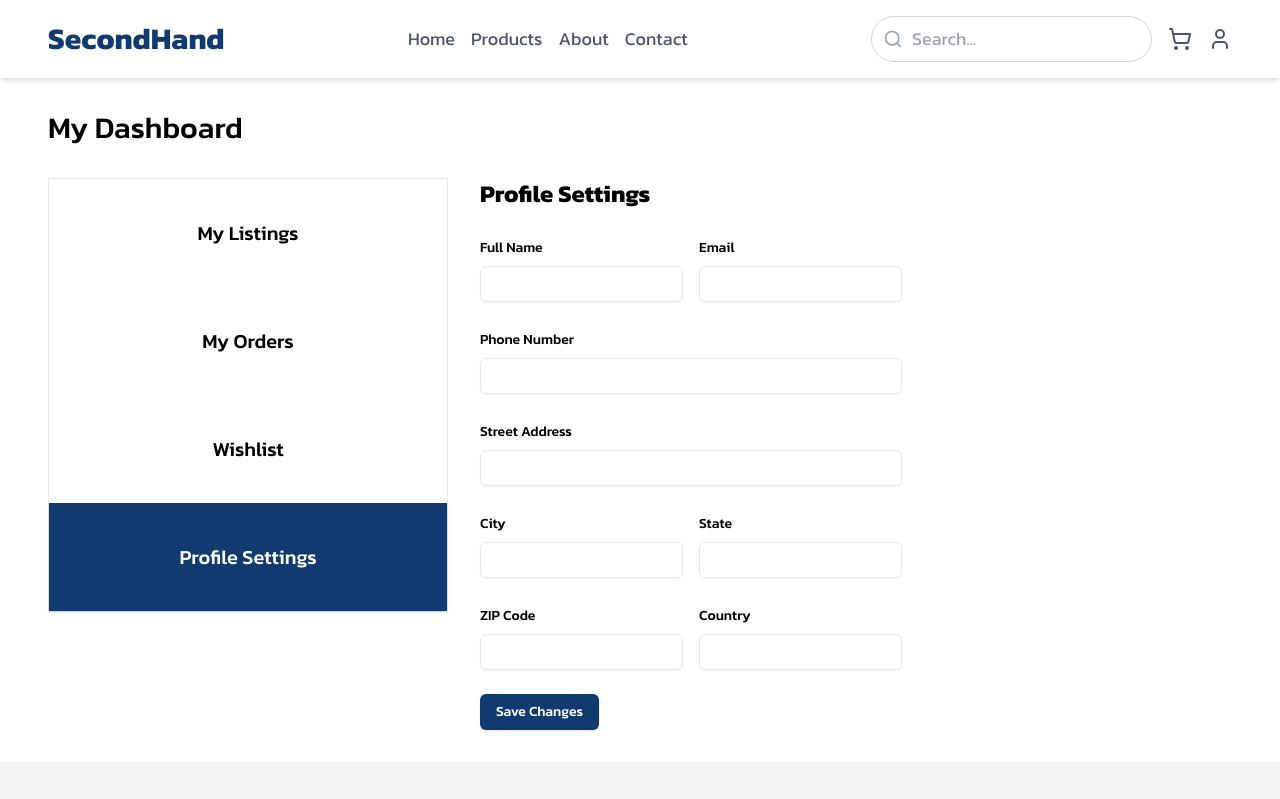
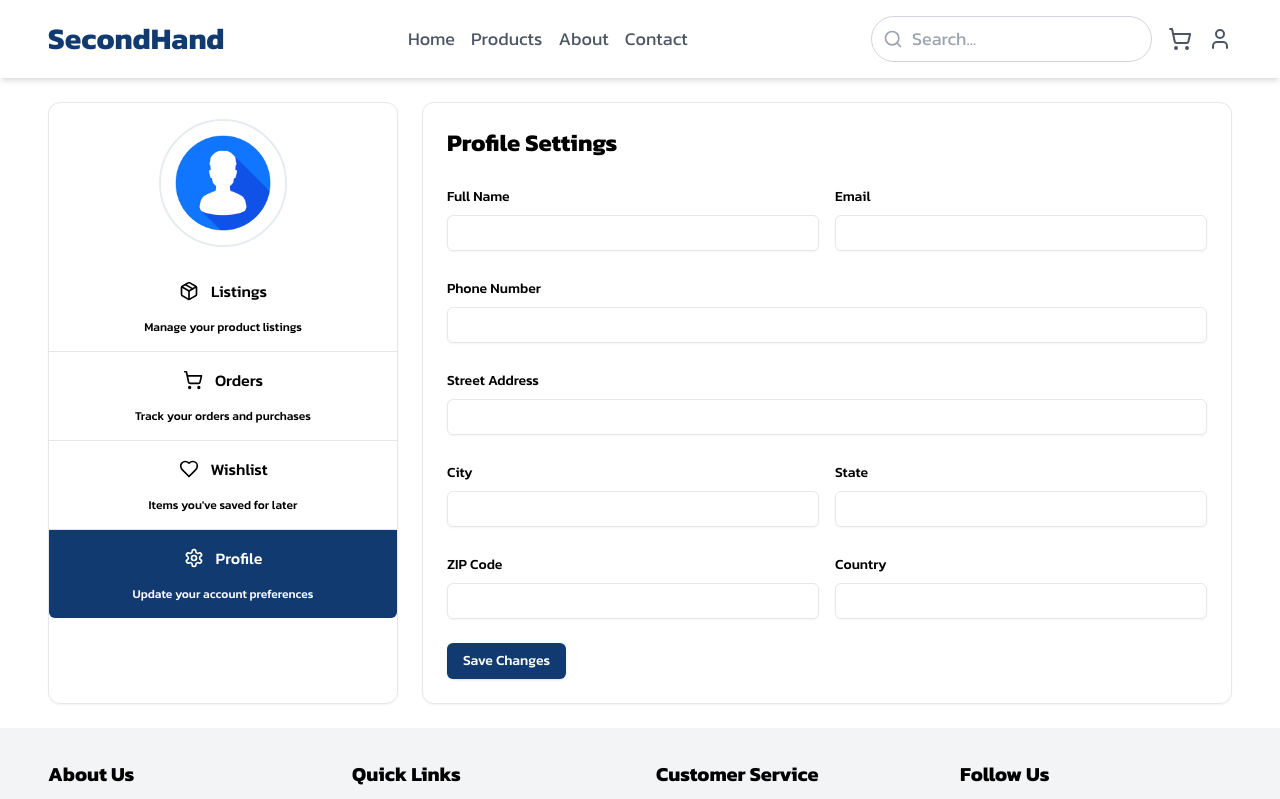
Before and after one commit to kyawthethtwe/E-commerce, a Next.js app: page /dashboard/settings in a window 1280 px wide. Shown: the top 799 px of the page. Built offline with nearby package versions, Linux system fonts and the light colour scheme.

Commit message:
dashboard responsive

```diff
--- a/package.json
+++ b/package.json
@@ -12,7 +12,7 @@
     "@google/model-viewer": "^4.0.0",
     "@hookform/resolvers": "^3.10.0",
     "@radix-ui/react-accordion": "^1.2.2",
-    "@radix-ui/react-avatar": "^1.1.2",
+    "@radix-ui/react-avatar": "^1.1.3",
     "@radix-ui/react-checkbox": "^1.1.3",
     "@radix-ui/react-dialog": "^1.1.5",
     "@radix-ui/react-label": "^2.1.1",
--- a/src/app/dashboard/layout.tsx
+++ b/src/app/dashboard/layout.tsx
@@ -1,17 +1,92 @@
+// "use client"
+
+// import type React from "react"
+
+// import { Tabs, TabsList, TabsTrigger } from "@/components/ui/tabs"
+// import Link from "next/link"
+// import { usePathname } from "next/navigation"
+// import MainPadding from "@/components/theme/MainPadding"
+
+// const tabs = [
+//   { value: "listings", label: "My Listings", href: "/dashboard/listings" },
+//   { value: "orders", label: "My Orders", href: "/dashboard/orders" },
+//   { value: "wishlist", label: "Wishlist", href: "/dashboard/wishlist" },
+//   { value: "settings", label: "Profile Settings", href: "/dashboard/settings" },
+// ]
+
+// export default function DashboardLayout({
+//   children,
+// }: {
+//   children: React.ReactNode
+// }) {
+//   const pathname = usePathname()
+//   const currentTab = pathname.split("/")[2] || "listings"
+
+//   return (
+//     <MainPadding className="py-8">
+//       <h1 className="text-3xl font-medium mb-8">My Dashboard</h1>
+//       <Tabs value={currentTab} className="flex flex-row gap-8  ">
+//         <TabsList className=" w-[400px] shrink-0 border h-fit flex-col inline-fle justify-start rounded-none  p-0 ">
+//           {tabs.map((tab) => (
+//             <TabsTrigger
+//               key={tab.value}
+//               value={tab.value}
+//               className="data-[state=active]:bg-primary data-[state=active]:text-white  rounded-none xl:text-xl 2xl:text-2xl w-full  py-10"
+//               asChild
+//             >
+//               <Link href={tab.href}>{tab.label}</Link>
+//             </TabsTrigger>
+//           ))}
+//         </TabsList>
+//         {children}
+//       </Tabs>
+//     </MainPadding>
+//   )
+// }
+
+
 "use client"
 
 import type React from "react"
+import { usePathname } from "next/navigation"
+import Link from "next/link"
+import { Home, Package, ShoppingCart, Heart, Settings, Bell, User } from "lucide-react"
 
 import { Tabs, TabsList, TabsTrigger } from "@/components/ui/tabs"
-import Link from "next/link"
-import { usePathname } from "next/navigation"
+import { Avatar, AvatarFallback, AvatarImage } from "@/components/ui/avatar"
+import { Card, CardContent } from "@/components/ui/card"
+import { Badge } from "@/components/ui/badge"
 import MainPadding from "@/components/theme/MainPadding"
 
 const tabs = [
-  { value: "listings", label: "My Listings", href: "/dashboard/listings" },
-  { value: "orders", label: "My Orders", href: "/dashboard/orders" },
-  { value: "wishlist", label: "Wishlist", href: "/dashboard/wishlist" },
-  { value: "settings", label: "Profile Settings", href: "/dashboard/settings" },
+  {
+    value: "listings",
+    label: "Listings",
+    href: "/dashboard/listings",
+    icon: Package,
+    description: "Manage your product listings",
+  },
+  {
+    value: "orders",
+    label: "Orders",
+    href: "/dashboard/orders",
+    icon: ShoppingCart,
+    description: "Track your orders and purchases",
+  },
+  {
+    value: "wishlist",
+    label: "Wishlist",
+    href: "/dashboard/wishlist",
+    icon: Heart,
+    description: "Items you've saved for later",
+  },
+  {
+    value: "settings",
+    label: "Profile",
+    href: "/dashboard/settings",
+    icon: Settings,
+    description: "Update your account preferences",
+  },
 ]
 
 export default function DashboardLayout({
@@ -23,23 +98,52 @@ export default function DashboardLayout({
   const currentTab = pathname.split("/")[2] || "listings"
 
   return (
-    <MainPadding className="py-8">
-      <h1 className="text-3xl font-medium mb-8">My Dashboard</h1>
-      <Tabs value={currentTab} className="flex flex-row gap-8  ">
-        <TabsList className=" w-[400px] shrink-0 border h-fit flex-col inline-fle justify-start rounded-none  p-0 ">
+    <MainPadding className="py-6 ">
+      <div className="flex flex-col space-y-6">
+        {/* Dashboard Content */}
+        <Tabs value={currentTab} className="flex flex-col sm:flex-row gap-6">
+          <Card className="md:w-[300px] lg:w-[350px] shrink-0 border shadow-sm">
+            <CardContent className="p-0">
+              <TabsList className="h-auto w-full flex-row sm:flex-col rounded-md overflow-hidden p-0">
+                {/* home */}
+                <div className="items-center gap-4 p-4 hidden sm:flex">
+                  <Avatar className="h-32 w-32 border-2 border-primary/10">
+                    <AvatarImage src="/profile.jpg" alt="User" />
+                    <AvatarFallback>
+                      <User className="h-8 w-8 text-muted-foreground" />
+                    </AvatarFallback>
+                  </Avatar>
+                </div>
+                {/* Tab list */}
                 {tabs.map((tab) => (
                   <TabsTrigger
                     key={tab.value}
                     value={tab.value}
-              className="data-[state=active]:bg-primary data-[state=active]:text-white  rounded-none xl:text-xl 2xl:text-2xl w-full  py-10"
+                    className="w-full  gap-3 rounded-none border-b last:border-b-0 p-2 sm:p-4 data-[state=active]:bg-primary data-[state=active]:text-white transition-all"
                     asChild
                   >
-              <Link href={tab.href}>{tab.label}</Link>
+                    <Link href={tab.href} className="flex flex-col">
+                      <div className="flex items-center gap-2 sm:gap-3 ">
+                        <tab.icon className="max-[400px]:hidden h-3 w-3 sm:h-5 sm:w-5" />
+                        <span className="font-medium text-xs sm:text-base">{tab.label}</span>
+                      </div>
+                      <p className="text-xs hidden sm:block pt-1 data-[state=active]:text-highlight">
+                        {tab.description}
+                      </p>
+                    </Link>
                   </TabsTrigger>
                 ))}
               </TabsList>
-        {children}
+            </CardContent>
+          </Card>
+
+          <div className="flex-1 min-w-0">
+            <Card className="border shadow-sm h-full">
+              <CardContent className="p-6">{children}</CardContent>
+            </Card>
+          </div>
         </Tabs>
+      </div>
     </MainPadding>
   )
 }
--- a/src/app/dashboard/settings/page.tsx
+++ b/src/app/dashboard/settings/page.tsx
@@ -72,7 +72,7 @@ export default function SettingsPage() {
   return (
     <div>
       <h2 className="text-2xl font-semibold mb-6">Profile Settings</h2>
-      <div className="max-w-2xl">
+      <div className="">
         <Form {...form}>
           <form onSubmit={form.handleSubmit(onSubmit)} className="space-y-6">
             <div className="grid grid-cols-2 gap-4">
--- a/src/app/dashboard/wishlist/page.tsx
+++ b/src/app/dashboard/wishlist/page.tsx
@@ -48,9 +48,8 @@ export default function WishlistPage() {
 
   return (
     <div >
-      <h1 className="text-3xl font-bold mb-8">My Wishlist</h1>
-      <div className="grid md:grid-cols-3 gap-8">
-        <div className="md:col-span-2">
+      <h1 className="xl:text-3xl text-lg sm:text-xl md:text-2xl font-semibold text-center mb-8">My Wishlist</h1>
+        <div className="w-full">
           <AnimatePresence>
             {wishlist.map((item) => (
               <motion.div
@@ -69,8 +68,8 @@ export default function WishlistPage() {
                   className="rounded-md"
                 />
                 <div className="flex-grow">
-                  <h3 className="font-semibold">{item.title}</h3>
-                  <p className="text-primary">${item.price.toFixed(2)}</p>
+                  <h3 className="font-semibold text-sm lg:text-base">{item.title}</h3>
+                  <p className="text-primary text-sm lg:text-base">${item.price.toFixed(2)}</p>
                 </div>
                 <Button
                   size="icon"
@@ -78,14 +77,14 @@ export default function WishlistPage() {
                     removeWishlist(item.id)
                     toast.info("Product removed from wishlist")
                   }}
+                  className="shrink-0"
                 >
-                  <Trash2 className="h-4 w-4" />
+                  <Trash2 className="h-4 w-4 " />
                 </Button>
               </motion.div>
             ))}
           </AnimatePresence>
         </div>
-      </div>
     </div>
   )
 }
--- /dev/null
+++ b/src/components/ui/avatar.tsx
@@ -0,0 +1,50 @@
+"use client"
+
+import * as React from "react"
+import * as AvatarPrimitive from "@radix-ui/react-avatar"
+
+import { cn } from "@/lib/utils"
+
+const Avatar = React.forwardRef<
+  React.ElementRef<typeof AvatarPrimitive.Root>,
+  React.ComponentPropsWithoutRef<typeof AvatarPrimitive.Root>
+>(({ className, ...props }, ref) => (
+  <AvatarPrimitive.Root
+    ref={ref}
+    className={cn(
+      "relative flex h-10 w-10 shrink-0 overflow-hidden rounded-full",
+      className
+    )}
+    {...props}
+  />
+))
+Avatar.displayName = AvatarPrimitive.Root.displayName
+
+const AvatarImage = React.forwardRef<
+  React.ElementRef<typeof AvatarPrimitive.Image>,
+  React.ComponentPropsWithoutRef<typeof AvatarPrimitive.Image>
+>(({ className, ...props }, ref) => (
+  <AvatarPrimitive.Image
+    ref={ref}
+    className={cn("aspect-square h-full w-full", className)}
+    {...props}
+  />
+))
+AvatarImage.displayName = AvatarPrimitive.Image.displayName
+
+const AvatarFallback = React.forwardRef<
+  React.ElementRef<typeof AvatarPrimitive.Fallback>,
+  React.ComponentPropsWithoutRef<typeof AvatarPrimitive.Fallback>
+>(({ className, ...props }, ref) => (
+  <AvatarPrimitive.Fallback
+    ref={ref}
+    className={cn(
+      "flex h-full w-full items-center justify-center rounded-full bg-muted",
+      className
+    )}
+    {...props}
+  />
+))
+AvatarFallback.displayName = AvatarPrimitive.Fallback.displayName
+
+export { Avatar, AvatarImage, AvatarFallback }
```
Also changed, not shown: 1 other file (tests, documents, lock files or other folders). Lines whose indentation alone changed are shown as unchanged.
